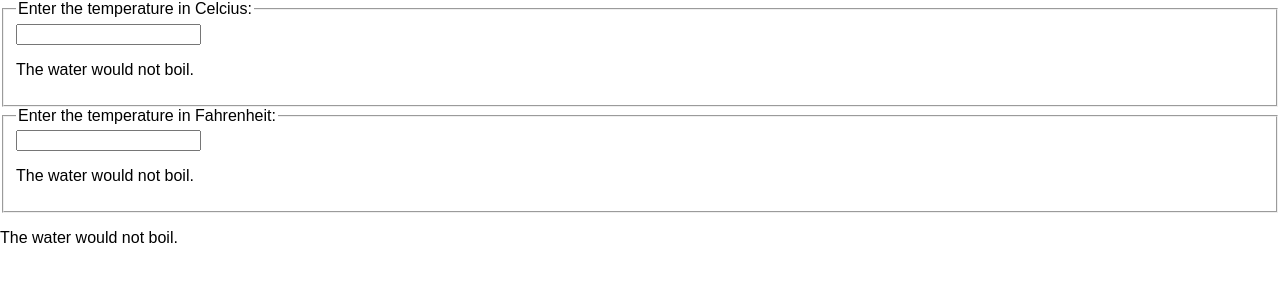
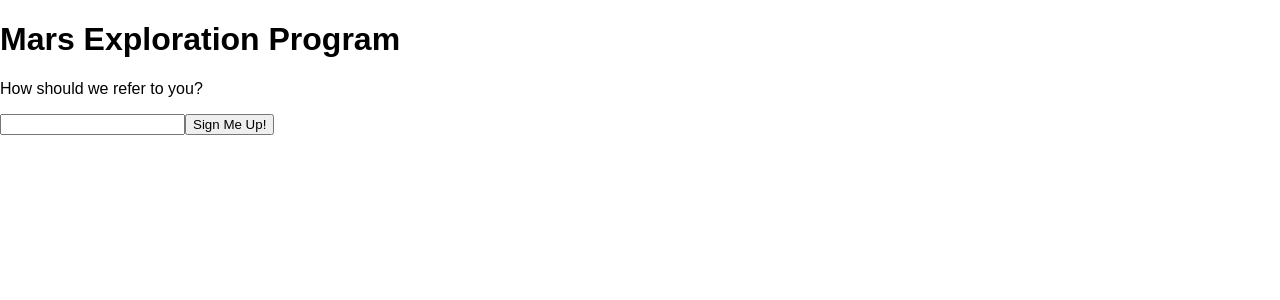
Before and after one commit to yashwin/my-react-app, a React (Create React App) app in the folder my-react-app/: page / in a window 1280 px wide. Shown: the top 300 px of the page. Built offline with nearby package versions, Linux system fonts and the light colour scheme.

Commit message:
composition

```diff
--- a/my-react-app/src/index.js
+++ b/my-react-app/src/index.js
@@ -2,97 +2,56 @@
 import ReactDOM from 'react-dom';
 import './index.css';
 
-const scaleNames = {
-  c: 'Celcius',
-  f: 'Fahrenheit'
-};
+function FancyBorder(props) {
+  return (
+    <div className={'FancyBorder FancyBorder-' + props.color}>
+      {props.children}
+    </div>
+  );
+}
 
-class Calculator extends React.Component {
+function Dialog(props) {
+  return(
+    <FancyBorder color="blue">
+      <h1 className="Dialog-title">
+        {props.title}
+      </h1>
+      <p className="Dialog-message">
+        {props.message}
+      </p>
+      {props.children}
+    </FancyBorder>
+  );
+}
+
+class SignUpDialog extends React.Component {
   constructor(props) {
     super(props);
-    this.handleCelciusChange = this.handleCelciusChange.bind(this);
-    this.handleFahrenheitChange = this.handleFahrenheitChange.bind(this);
-    this.state = {temperature:'', scale: 'c'};
+    this.state = {login:''};
+    this.handleChange = this.handleChange.bind(this);
+    this.handleClick = this.handleClick.bind(this);
   }
-  handleCelciusChange(temperature) {
-    this.setState({scale: 'c', temperature});
-  }
-
-  handleFahrenheitChange(temperature) {
-    this.setState({scale: 'f', temperature});
-  }
-
-  render() {
-    const scale = this.state.scale;
-    const temperature = this.state.temperature;
-    const celcius = scale === 'f' ? tryConvert(temperature, toCelcius) : temperature;
-    const fahrenheit = scale === 'c' ? tryConvert(temperature, toFahrenheit): temperature;
+  render(){
     return(
-      <div>
-        <TemperatureInput scale="c"
-         temperature={celcius}
-         onTemperatureChange={this.handleCelciusChange}
-         />
-        <TemperatureInput scale="f"
-          temperature={fahrenheit}
-          onTemperatureChange={this.handleFahrenheitChange}
-         />
-        <BoilingVerdict
-          celcius={parseFloat(celcius)} />
-      </div>
+      <Dialog title="Mars Exploration Program"
+        message="How should we refer to you?">
+        <input value={this.state.login}
+          onChange={this.handleChange} />
+        <button onClick= {this.handleClick}>
+          Sign Me Up!
+        </button>
+      </Dialog>
     );
   }
-}
-
-function BoilingVerdict(props) {
-  if(props.celcius >= 100) {
-    return <p> The water would boil </p>
+  handleChange(e){
+    this.setState({login:e.target.value});
   }
-  return <p> The water would not boil.</p>
-}
-
-function toCelcius(fahrenheit) {
-  return (fahrenheit - 32) * 5 / 9;
-}
-
-function toFahrenheit(celcius) {
-  return (celcius * 9 /5) + 32;
-}
-
-function tryConvert(temperature, convert) {
-  const input = parseFloat(temperature);
-  if (Number.isNaN(input)) {
-    return '';
-  }
-  const output = convert(input);
-  const rounded = Math.round(output * 1000) / 1000;
-  return rounded.toString();
-}
-
-class TemperatureInput extends React.Component {
-  constructor(props) {
-    super(props);
-    this.state = {temperature: ''};
-    this.handleChange = this.handleChange.bind(this);
-  }
-  handleChange(e) {
-    this.props.onTemperatureChange(e.target.value);
-  }
-  render() {
-    const temperature = this.props.temperature;
-    const scale = this.props.scale;
-    return(
-      <fieldset>
-        <legend>Enter the temperature in {scaleNames[scale]}:</legend>
-        <input value={temperature}
-          onChange={this.handleChange} />
-        <BoilingVerdict celcius={parseFloat(temperature)} />
-      </fieldset>
-    );
+  handleClick(e) {
+    alert(`Welcome Aboard, ${this.state.login}!`);
   }
 }
 
 ReactDOM.render(
-  <Calculator />,
+  <SignUpDialog />,
   document.getElementById('root')
-)
+);
```
